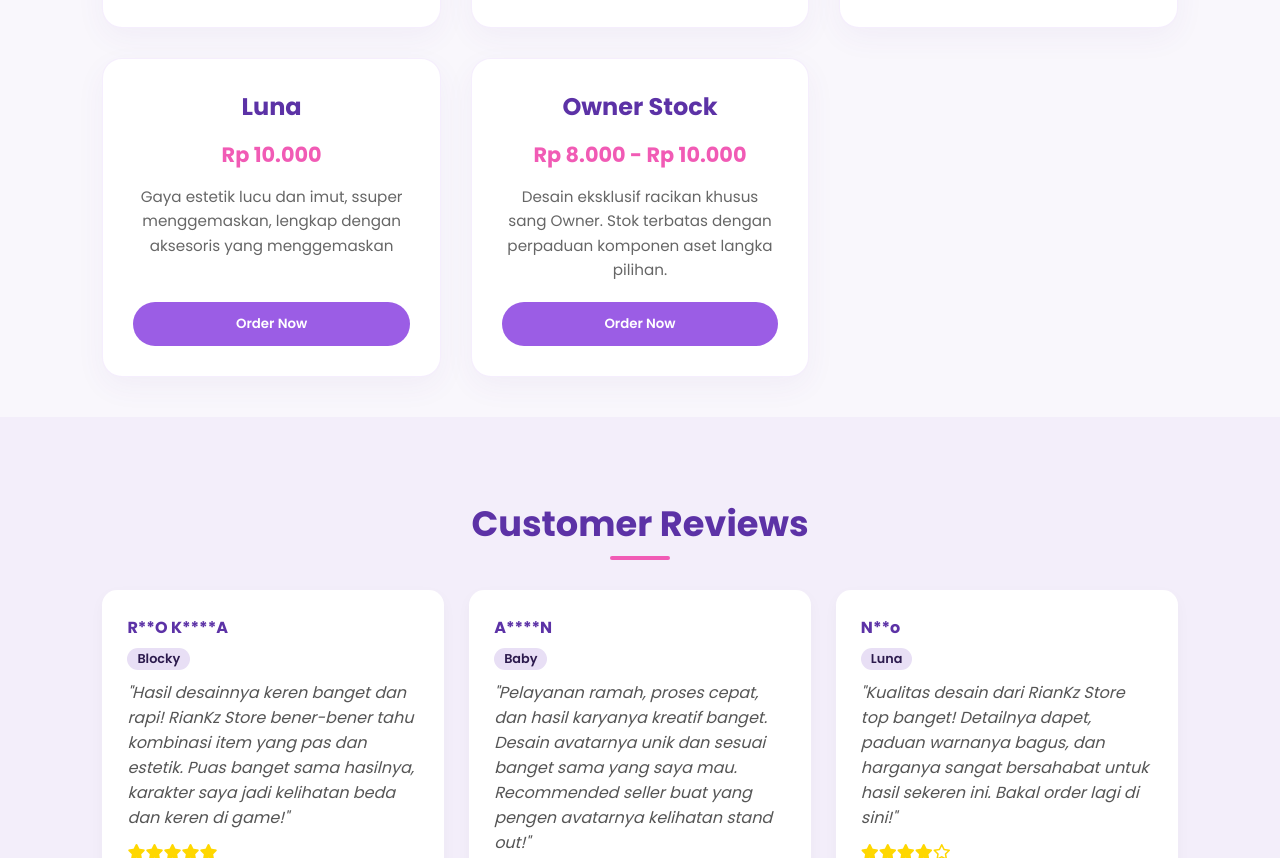
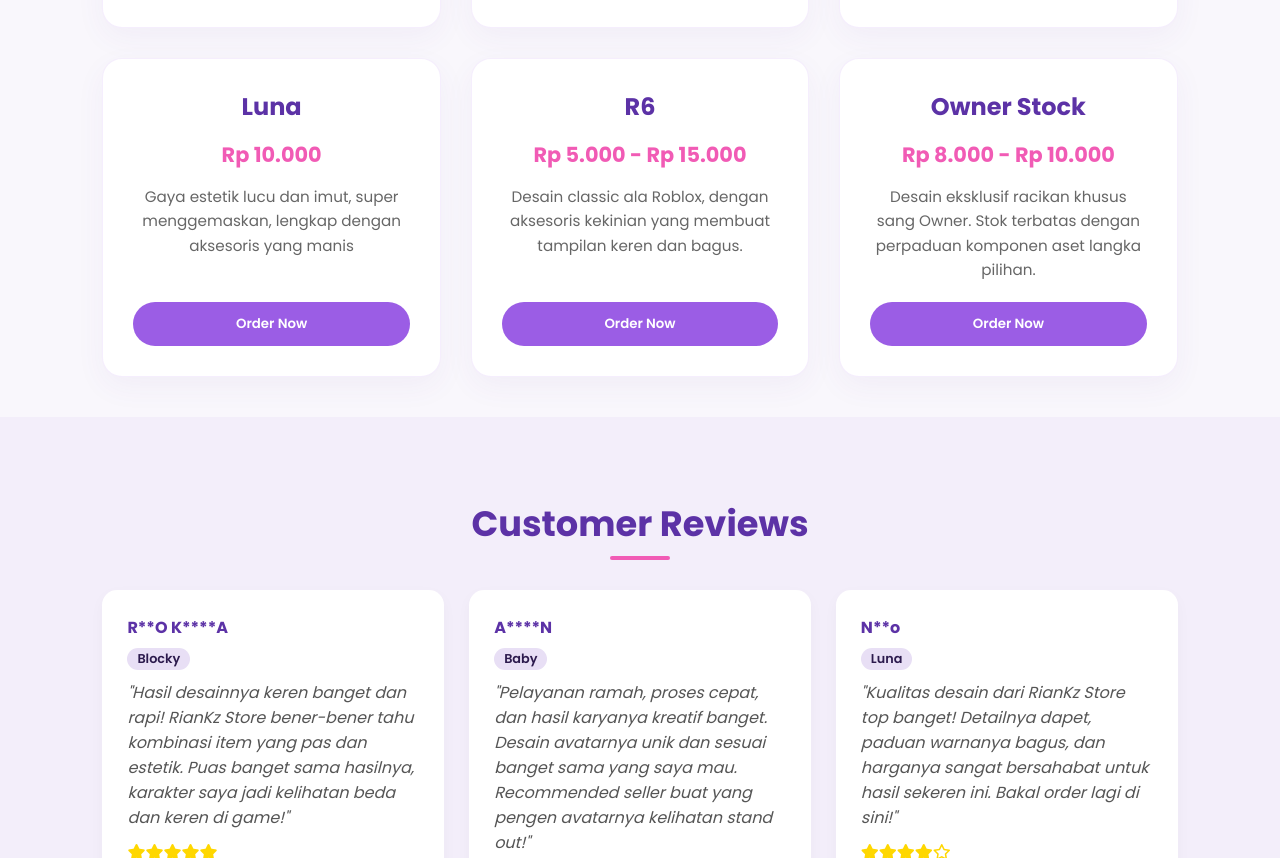
Before and after one commit to fbk772/RianKz-Store, a plain HTML site: page index.html in a window 1280 px wide. Shown: the part 1995-2853 px from the top of the page. Drawn offline with Linux system fonts and the light colour scheme.

Commit message:
Update index.html

```diff
--- a/index.html
+++ b/index.html
@@ -516,9 +516,18 @@
                 <div>
                     <h3>Luna</h3>
                     <div class="price">Rp 10.000</div>
-                    <p>Gaya estetik lucu dan imut, ssuper menggemaskan, lengkap dengan aksesoris yang menggemaskan</p>
+                    <p>Gaya estetik lucu dan imut, super menggemaskan, lengkap dengan aksesoris yang manis</p>
                 </div>
                 <button class="btn-order" onclick="openOrderModal('Luna', ['Rp 10.000'])">Order Now</button>
+            </div>
+            <!-- R6 -->
+            <div class="service-card">
+                <div>
+                    <h3>R6</h3>
+                    <div class="price">Rp 5.000 - Rp 15.000</div>
+                    <p>Desain classic ala Roblox, dengan aksesoris kekinian yang membuat tampilan keren dan bagus.</p>
+                </div>
+                <button class="btn-order" onclick="openOrderModal('R6', ['Rp 5.000', 'Rp 15.000'])">Order Now</button>
             </div>
             <!-- Owner Stock -->
             <div class="service-card">
```
